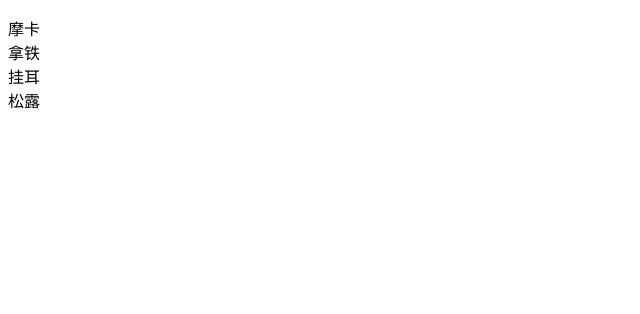
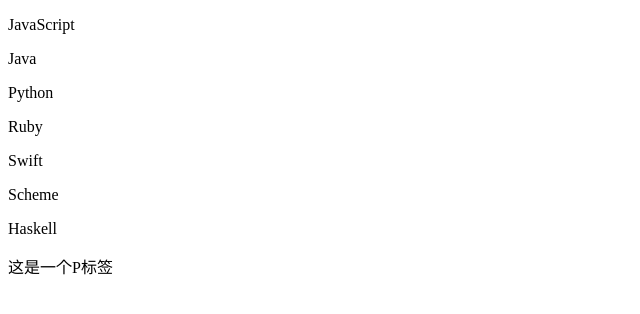
Before and after one commit to damonyoungcc/javascript-study, a plain HTML site: page day9-02-dom/dom.html in a window 1280 px wide. Shown: the whole page, without its empty margins (0-640 px from the left). Drawn offline with Linux system fonts and the light colour scheme.

Commit message:
操作DOM

```diff
--- a/day9-02-dom/dom.html
+++ b/day9-02-dom/dom.html
@@ -1,18 +1,31 @@
 <!DOCTYPE html>
-<html lang="en">
+<html>
+
 <head>
     <meta charset="UTF-8">
-    <meta name="viewport" content="width=device-width, initial-scale=1.0">
-    <meta http-equiv="X-UA-Compatible" content="ie=edge">
+    <title>DOM节点练习</title>
+</head>
+
+<body>
+    <div id="test-div">
+        <div class="c-red">
+            <p id="test-p">JavaScript</p>
+            <p>Java</p>
+        </div>
+        <div class="c-red c-green">
+            <p>Python</p>
+            <p>Ruby</p>
+            <p>Swift</p>
+        </div>
+        <div class="c-green">
+            <p>Scheme</p>
+            <p>Haskell</p>
+        </div>
+        <div>
+            <p id="p-id"></p>
+        </div>
+    </div>
     <script src="dom.js"></script>
-    <title>Document</title>
-</head>
-<body>
-    <dl>
-        <dt>摩卡</dt>
-        <dt>拿铁</dt>
-        <dt>挂耳</dt>
-        <dt>松露</dt>
-    </dl>
 </body>
+
 </html>
--- a/day9-02-dom/dom.js
+++ b/day9-02-dom/dom.js
@@ -1 +1,16 @@
-alert('窗口大小是：' + window.innerWidth + 'x' + window.innerHeight);
+     var arr = document.getElementsByClassName('c-red c-green');
+    console.log(arr[0]);
+    var arr = document.getElementsByClassName('c-red c-green')[0].getElementsByTagName('p');
+    document.getElementById('test-p');
+
+    document.getElementsByClassName('c-green')[1].lastChild
+
+    var pId = document.getElementById('p-id');
+    pId.innerHTML = '这是一个P标签';
+
+//节点操作
+//获取节点 getElementById
+//getElementsByTagName 返回值会值是动态的
+ //getElementsByClassName
+ //querySelector/All
+ var users = document.querySelector('#users')     //一旦获取就不会变，不是动态改变的
```
